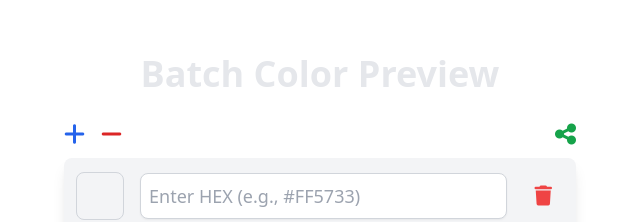
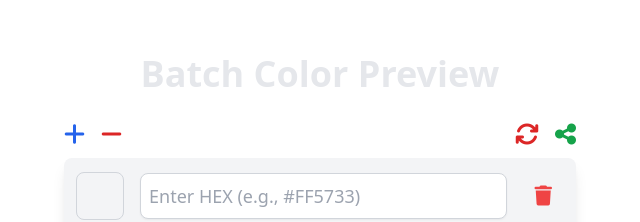
Before and after one commit to Toyz/colors, a Vue app: page / in a window 1280 px wide. Shown: the part 201-423 px from the top of the page, without its empty margins (320-960 px from the left). Built offline with nearby package versions, Linux system fonts and the light colour scheme; what vue3-colorpicker would draw is missing.

Commit message:
added a simple reset button

```diff
--- a/src/components/ColorViewer.vue
+++ b/src/components/ColorViewer.vue
@@ -6,7 +6,7 @@
     <!-- Action Buttons -->
     <div class="flex justify-between items-center mb-2 w-full max-w-lg">
       <!-- Left - Add and Remove Icons -->
-      <div class="flex space-x-4 relative">
+      <div class="flex space-x-4 relative items-center align-middle">
         <div class="relative group">
           <button @click="addNewColorInput" class="bg-transparent">
             <i class="fas fa-plus text-blue-600 text-2xl cursor-pointer"></i>
@@ -28,6 +28,17 @@
         </div>
       </div>
 
+      <div class="flex space-x-4 relative items-center align-middle">
+        <div class="relative group">
+          <button v-if="colors.length > 0" @click="resetColorView" class="bg-transparent">
+            <i class="fas fa-arrows-rotate text-red-600 text-2xl cursor-pointer"></i>
+          </button>
+          <span
+            class="absolute right-full mr-2 px-2 py-1 bg-gray-900 text-white text-sm rounded opacity-0 group-hover:opacity-100 transition-opacity z-10 whitespace-nowrap pointer-events-none">
+            Reset Colors
+          </span>
+        </div>
+
         <!-- Right - Share Icon -->
         <div class="relative group">
           <button @click="openShareModal" class="bg-transparent">
@@ -37,6 +48,7 @@
             class="absolute right-full mr-2 px-2 py-1 bg-gray-900 text-white text-sm rounded opacity-0 group-hover:opacity-100 transition-opacity z-10 whitespace-nowrap pointer-events-none">
             Share Colors
           </span>
+        </div>
       </div>
     </div>
 
@@ -197,8 +209,19 @@ const handleKeyDown = (event: KeyboardEvent) => {
   } else if (event.altKey && event.key === 's') {
     openShareModal();
   } else if (event.altKey && event.key === 'r') {
+    resetColorView();
+  }
+};
+
+const resetColorView = () => {
   colors.value = [''];
+
+  // if we have a hash, remove it
+  if (window.location.hash) {
+    window.history.pushState('', document.title, window.location.pathname + window.location.search);
   }
+
+  shareableUrl.value = '';
 };
 
 // Add event listeners on mount and remove them before unmount
```
Lines whose indentation alone changed are shown as unchanged.
